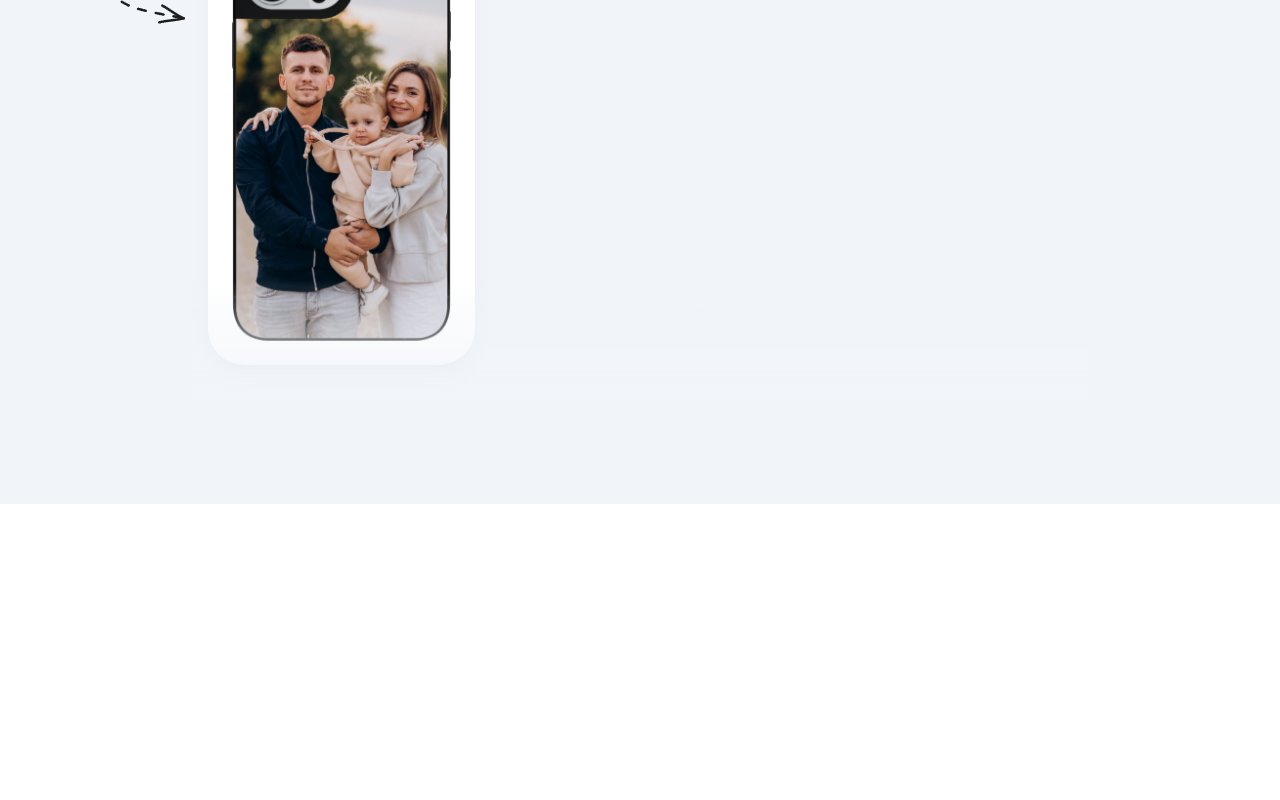
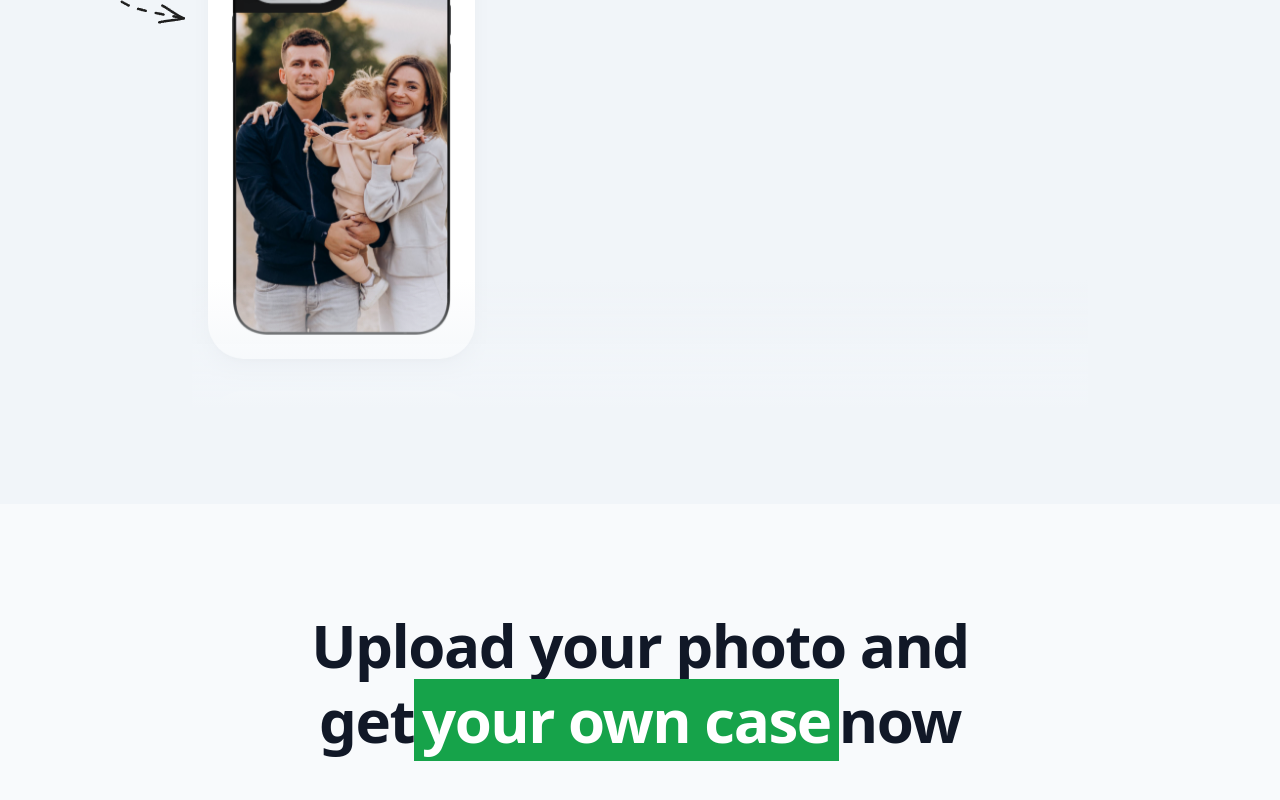
Before and after one commit to Shariful-Islam-Saju/Case-Cobra, a Next.js app: page / in a window 1280 px wide. Shown: the part 2101-2901 px from the top of the page. Before the commit the page ends 2605 px from the top, so only its background shows below. Built offline with nearby package versions, Linux system fonts and the light colour scheme; no server answers.

Commit message:
starting the final section for landing page

```diff
--- a/src/app/page.tsx
+++ b/src/app/page.tsx
@@ -196,6 +196,23 @@ export default function Home() {
           <Reviews />
         </div>
       </section>
+
+      <section>
+        <MaxWidthWrapper className="py-24">
+          <div className="mb-12 px-6 lg:px-8">
+            <div className="mx-auto max-w-2xl sm:text-center">
+              <h2 className="order-1 mt-2 tracking-tight text-center text-balance !leading-tight font-bold text-5xl md:text-6xl text-gray-900">
+                Upload your photo and get
+                <span className="relative px-2  py-0 bg-green-600 text-white">
+                  your own case
+                </span>
+                now
+              </h2>
+            </div>
+          </div>
+
+        </MaxWidthWrapper>
+      </section>
     </div>
   );
 }
--- a/src/components/Reviews.tsx
+++ b/src/components/Reviews.tsx
@@ -4,7 +4,6 @@
 import React, { HTMLAttributes, useEffect, useRef, useState } from "react";
 import MaxWidthWrapper from "./MaxWidthWrapper";
 import { useInView } from "framer-motion";
-import { col, div } from "framer-motion/client";
 import { cn } from "@/lib/utils";
 import Phone from "./Phone";
 
@@ -65,7 +64,7 @@ function ReviewColumn({
         <Review
           key={reviewIndex}
           imgSrc={imgSrc}
-          className={reviewClassName?.(reviewIndex % reviewIndex)}
+          className={reviewClassName?.(reviewIndex % reviews.length)}
         />
       ))}
     </div>
```
